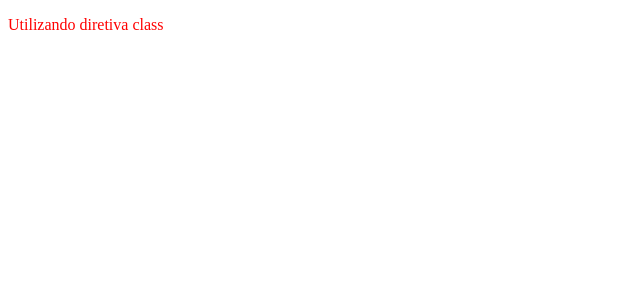
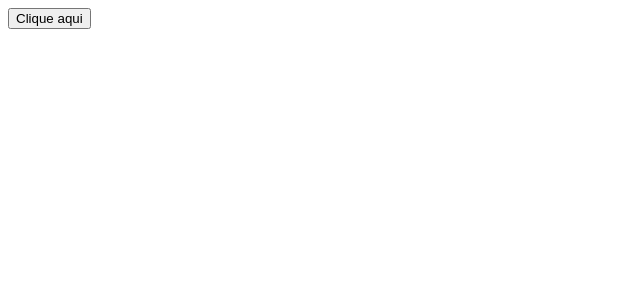
Before and after one commit to renatorobot/curso-vue, a Vue app: page / in a window 1280 px wide. Shown: the top 300 px of the page, without its empty margins (0-640 px from the left). Built offline with nearby package versions, Linux system fonts and the light colour scheme.

Commit message:
Evento de clique

```diff
--- a/src/App.vue
+++ b/src/App.vue
@@ -5,12 +5,13 @@
     //import Laco from './componentes/laco.vue';
     //import HTML from './componentes/html.vue';
     //import MODEL from './componentes/model.vue';
-    import CLS from './componentes/classe.vue';
+    //import CLS from './componentes/classe.vue';
+    import CLIQUE from './componentes/clique.vue';
 
 
 </script>
 
 
 <template>
-    <CLS></CLS>
+    <CLIQUE></CLIQUE>
 </template>
--- /dev/null
+++ b/src/componentes/clique.vue
@@ -0,0 +1,16 @@
+<script setup>
+
+    function msg(){
+        alert('Trabalhando com eventos clique!');
+    }
+
+
+</script>
+
+
+
+<template>
+
+    <button @click="msg()">Clique aqui</button>
+
+</template>
```
